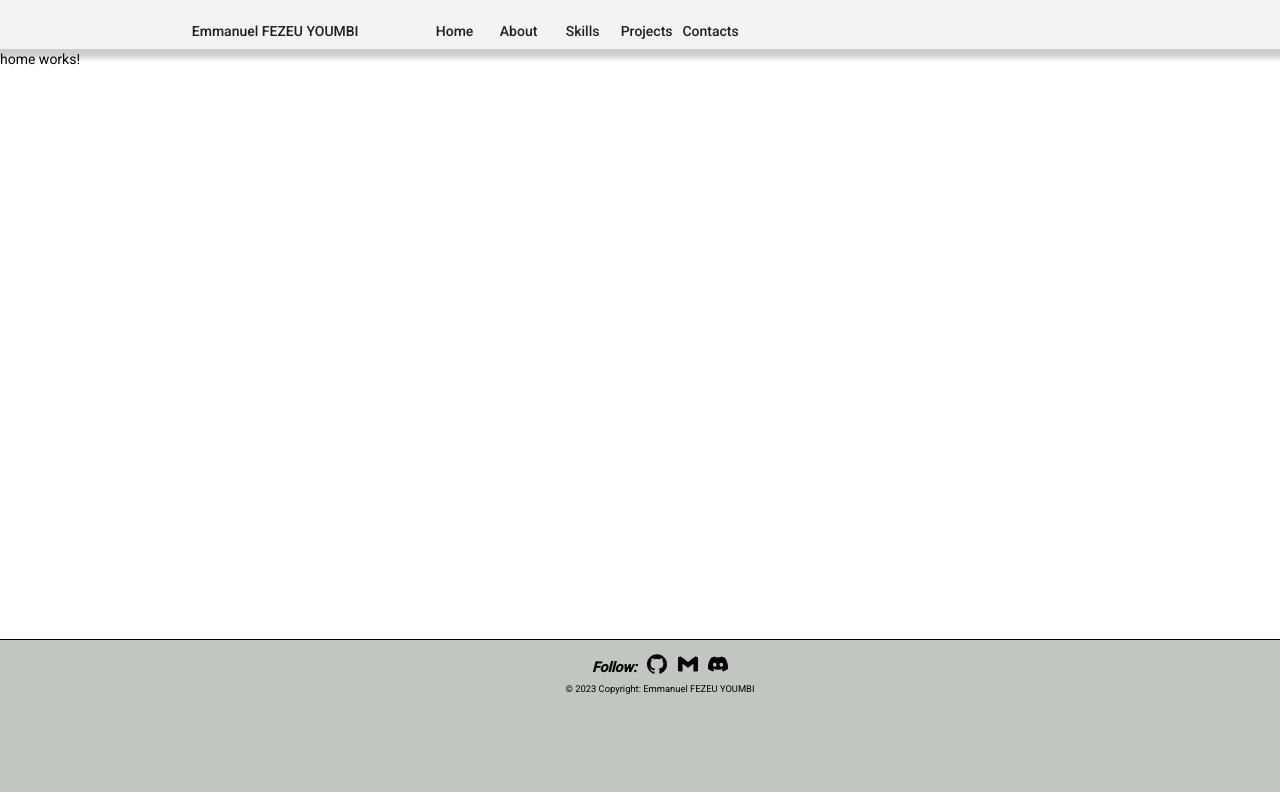
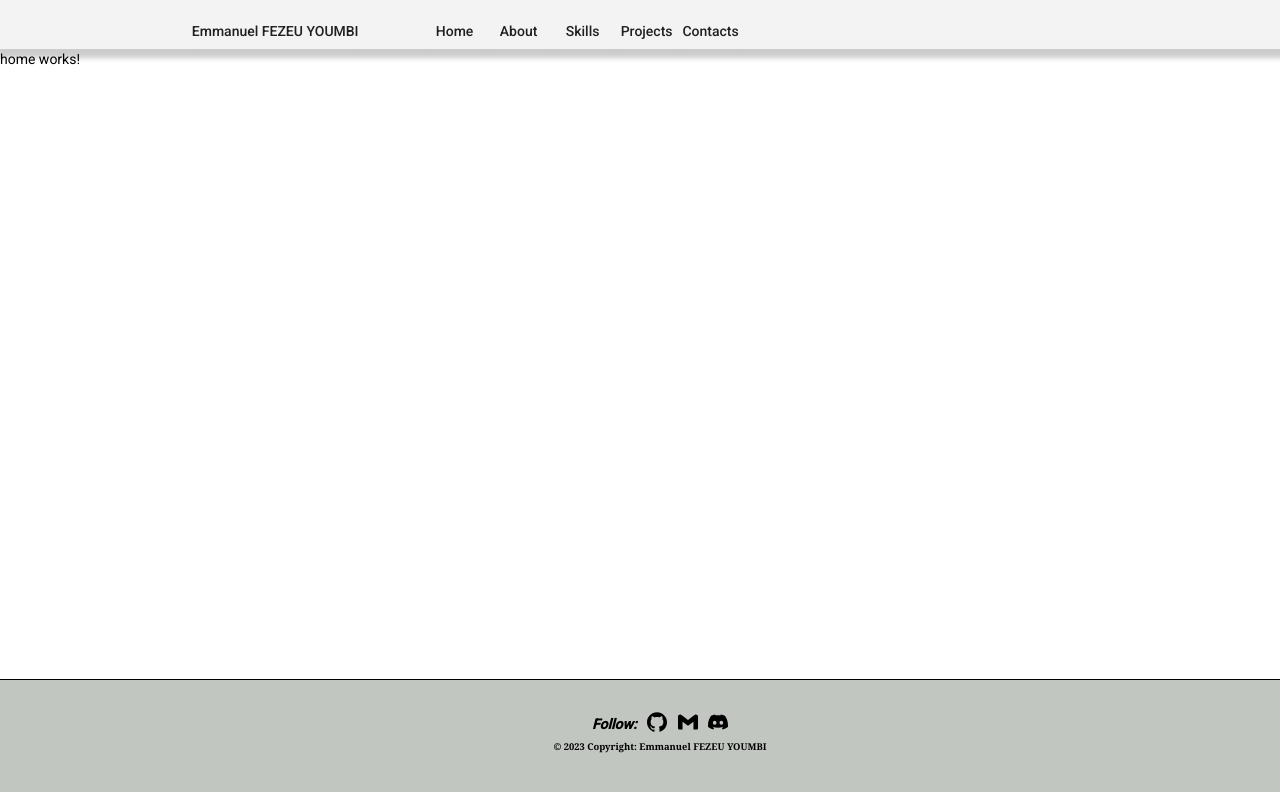
Before and after one commit to FYE237/fye.github.io, an Angular app: page / in a window 1280 px wide. Shown: the top 792 px of the page. Built offline with nearby package versions, Linux system fonts and the light colour scheme.

Commit message:
TOPIC : CONTACT OK

```diff
--- a/src/app/app.component.css
+++ b/src/app/app.component.css
@@ -25,9 +25,18 @@ footer{
     background-color: rgb(194, 198, 193);
     text-align: center;
     justify-content: center;
-    height: 20vh;
+    height: 15vh;
     bottom: 0%;
     position: fixed; /* Pour que le footer reste tout le temps en dessous*/
     width: 100%;
     border-top: 1px solid black;
+    display: flex;
+    flex-direction: column;
 }
+
+app-footer{
+    margin: 0%;
+    padding-top: 0%;
+    display: flex;
+    flex-grow: 1;
+}
--- a/src/app/footer/footer.component.css
+++ b/src/app/footer/footer.component.css
@@ -3,9 +3,12 @@
     flex-direction: column;
     align-items: center;
     justify-content: center;
-    flex-wrap: wrap;
+    /* flex-wrap: wrap;
     padding-left: 25%;
-    padding-right: 25%;
+    padding-right: 25%; */
+    flex-grow: 1;
+    margin: 0%;
+    padding: 0%;
 }
 
 
@@ -16,10 +19,6 @@
     align-items: center;
     justify-content: center;
     gap : 10%;
-/*
-    flex-wrap: wrap;
-    padding-left: 25%;
-    padding-right: 25%; */
 
 }
 
@@ -27,3 +26,8 @@
 img{
     width: 20px;
 }
+
+h6{
+    font-family: Georgia, 'Times New Roman', Times, serif;
+    font-weight: bold;
+}
--- a/src/app/footer/footer.component.html
+++ b/src/app/footer/footer.component.html
@@ -1,9 +1,9 @@
 <ul class = "element">
      <ul class="social-network">
         <li><strong><em>Follow: </em></strong></li>
-        <a [href]="GithubLink" target="_blank" rel="noopener" title="view FYE on github"><img  src="../../assets/images/svgs/github.svg" alt="Github icon" sizes=""></a>
-        <a [href]="GmailLink" target="_blank" rel="noopener" title="view FYE on gmail"><img src="../../assets/images/svgs/gmail.svg" alt="gmail icon"></a>
-        <a [href]="DiscordLink" target="_blank" rel="noopener" title="view FYE on discord"><img src="../../assets/images/svgs/discord.svg" alt="Discord icon"></a>
+        <a [href]="GithubLink" target="_blank" rel="noopener" title="view FYE on github"><img  src="assets/images/svgs/github.svg" alt="Github icon" sizes=""></a>
+        <a [href]="GmailLink" target="_blank" rel="noopener" title="view FYE on gmail"><img src="assets/images/svgs/gmail.svg" alt="gmail icon"></a>
+        <a [href]="DiscordLink" target="_blank" rel="noopener" title="view FYE on discord"><img src="assets/images/svgs/discord.svg" alt="Discord icon"></a>
     </ul>
     <ul class="copyright">
         <h6>
--- a/src/app/footer/footer.component.ts
+++ b/src/app/footer/footer.component.ts
@@ -12,10 +12,10 @@ export class FooterComponent implements OnInit {
   ngOnInit(): void {
   }
 
-  GmailLink = "";
+  GmailLink = "mailto:yfezeu.emma@gmail.com";
   GithubLink = "https://github.com/FYE237";
-  DiscordLink = "";
+  DiscordLink = "https://discordapp.com/users/FYE#6146";
 
-  ImagePath = "../../assets/images/svgs/github.svg";
+
 
 }
--- a/src/index.html
+++ b/src/index.html
@@ -5,7 +5,7 @@
   <title>MyPortfolio</title>
   <base href="/">
   <meta name="viewport" content="width=device-width, initial-scale=1">
-  <link rel="icon" type="image/x-icon" href="favicon.ico">
+  <link rel="icon" type="image/x-icon" href="assets/images/favicon.ico">
   <link rel="preconnect" href="https://fonts.gstatic.com">
   <link href="https://fonts.googleapis.com/css2?family=Roboto:wght@300;400;500&display=swap" rel="stylesheet">
   <link href="https://fonts.googleapis.com/icon?family=Material+Icons" rel="stylesheet">
```
Also changed, not shown: 4 other files (tests, documents, lock files or other folders).
